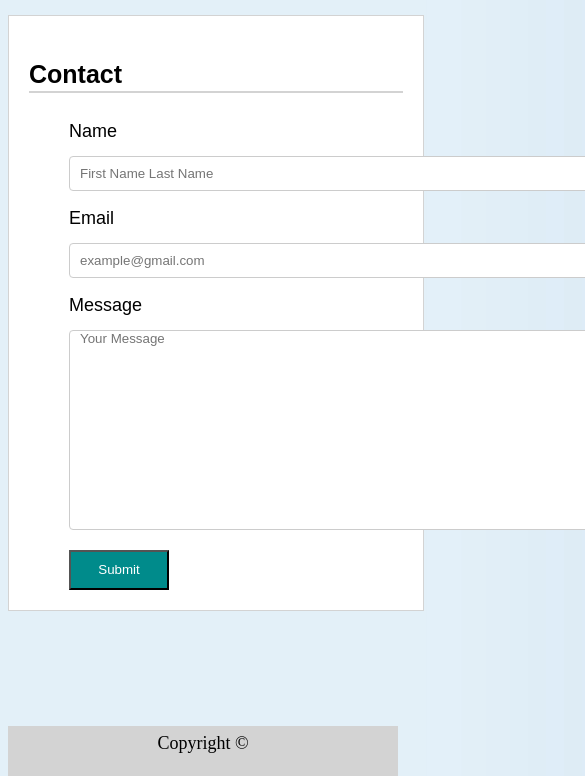
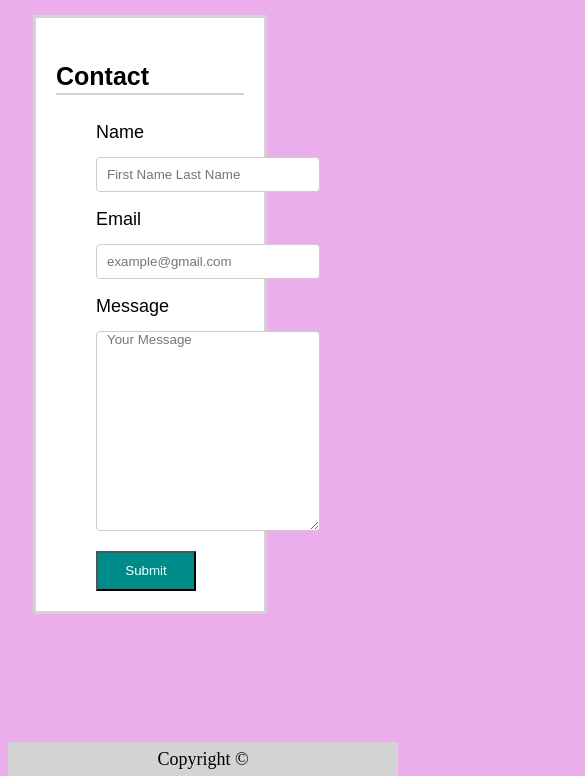
Before and after one commit to kitlingmui/Responsive-Portfolio, a plain HTML site: page contact.html in a window 390 px wide. Shown: the part 68-844 px from the top of the page, 585 px wide, since content can reach past the window. Drawn offline with Linux system fonts and the light colour scheme.

Commit message:
Update files V2

```diff
--- /dev/null
+++ b/assets/css/reset.css
@@ -0,0 +1,142 @@
+/* http://meyerweb.com/eric/tools/css/reset/
+   v2.0 | 20110126
+   License: none (public domain)
+*/
+
+html,
+body,
+div,
+span,
+applet,
+object,
+iframe,
+h1,
+h2,
+h3,
+h4,
+h5,
+h6,
+p,
+blockquote,
+pre,
+a,
+abbr,
+acronym,
+address,
+big,
+cite,
+code,
+del,
+dfn,
+em,
+img,
+ins,
+kbd,
+q,
+s,
+samp,
+small,
+strike,
+strong,
+sub,
+sup,
+tt,
+var,
+b,
+u,
+i,
+center,
+dl,
+dt,
+dd,
+ol,
+ul,
+li,
+fieldset,
+form,
+label,
+legend,
+table,
+caption,
+tbody,
+tfoot,
+thead,
+tr,
+th,
+td,
+article,
+aside,
+canvas,
+details,
+embed,
+figure,
+figcaption,
+footer,
+header,
+hgroup,
+menu,
+nav,
+output,
+ruby,
+section,
+summary,
+time,
+mark,
+audio,
+video {
+
+  /* Positioning */
+  margin: 0;
+  vertical-align: baseline;
+
+  /* Box-model */
+  padding: 0;
+
+  /* Typography */
+  font-size: 100%;
+  font: inherit;
+
+  /* Visual */
+  border: 0;
+
+}
+
+/* HTML5 display-role reset for older browsers */
+article,
+aside,
+details,
+figcaption,
+figure,
+footer,
+header,
+hgroup,
+menu,
+nav,
+section { display: block; }
+
+body { line-height: 1; }
+
+ol,
+ul { list-style: none; }
+
+blockquote,
+q { quotes: none; }
+
+blockquote:before,
+blockquote:after,
+q:before,
+q:after {
+
+  /* Misc */
+  content: '';
+  content: none;
+
+}
+
+table {
+
+  /* Visual */
+  border-collapse: collapse;
+  border-spacing: 0;
+
+}
--- a/assets/css/style.css
+++ b/assets/css/style.css
@@ -27,6 +27,7 @@ h1{
     font-weight: bold;
     font-family: Arial, Helvetica, sans-serif;
     border-bottom: 2px solid lightgray;
+    margin-bottom: 20px;
 }
 
 #masterhead{
@@ -47,51 +48,59 @@ h1{
     width: 150px;
     height: 50px;
     align-content: center;
+    margin-left: 10px;
+    animation-name: changecolor;
+    animation-duration: 4s;
+    animation-iteration-count: infinite;
 }
 
 nav{
     float: right;
     margin-top: 5px;
+    margin-left: 5px;
+    margin-right: 5px;
     font-family: 'Times New Roman', Times, serif;
 }
 
-.container{
-    width: 100%;
-    max-width: 960px;
-    margin: 0 auto;
-    clear: both;
-}
 
 .main-section{
-    float: left;
     width: 100%;
     max-width: 960px;
     padding: 20px;
     margin-top: 25px;
-    margin-bottom: 25x;
+    margin-bottom: 25px;
+    margin-left: 25px;
     background: white;
-    border: 1px solid lightgray;
+    border: 3px solid lightgray;
+    width: 100%;
+}
+
+.col-md-8{
+    align-content: center;
+}
+
+.card{
+    font-weight: bold;
 }
 
 .auth-image{
-    width: 300px;
-    height: auto;
+    max-width: 100%;
     float: left;
     margin-left: 20px;
     margin-right: 20px;
 }
 
 footer{
-    margin-top: 50px;
+    margin-top: 25px;
     bottom: 0;
-    position: absolute;
+    position: fixed;
     padding: 30px, 10px;
     clear: both;
     font-size: 18px;
     text-align: center;
     background:lightgray;
     width: 100%;
-    height: 50px;
+    height: auto;
     font-family: 'Times New Roman', Times, serif;
 }
 
@@ -99,10 +108,10 @@ footer{
 /* Portfolio Style*/
 .work{
     position: relative;
-    float: left;
-    width: 200px;
-    height: 200px;
+    max-width: 100%;
     overflow: auto;
+    display: inline;
+    padding: 50px;
 }
 
 /* Contact */
@@ -128,7 +137,7 @@ input[type=text],
 input[type=email],
 textarea {
     display: block;
-    width: 150%;
+    width: 100%;
 }
 
 textarea{
@@ -151,3 +160,98 @@ textarea{
 #contactform ul{
     margin-bottom: 20px;
 }
+
+.wrapper{
+    max-width: 1024px;
+    width: 100%;
+    margin: 40px, auto;
+    clear: both;
+}
+
+* {
+    box-sizing: border-box;
+}
+
+/* Media */
+/* Width at 980px and below */
+@media screen and (max-width: 980px) {
+    body {
+      background: lightsalmon;
+    }
+
+    .wrapper {
+      /* Box-model */
+      width: auto;
+    }
+
+    .main-section{
+      width: 95.7%;
+      height: auto;
+    }
+
+    label,
+    input[type=text],
+    input[type=email],
+    textarea {
+        display: block;
+        width: 95.7%;
+    }
+
+  }
+
+
+  /* Width at 768px and below */
+  @media screen and (max-width: 768px) {
+    body {
+        background:rgb(144, 253, 144);
+    }
+
+    .wrapper {
+      /* Box-model */
+      width: 100%;
+    }
+
+    .main-section {
+      width: 75%;
+    }
+
+    label,
+    input[type=text],
+    input[type=email],
+    textarea {
+        display: block;
+        width: 60%;
+    }
+
+  }
+
+  /* Width at 640px and below */
+  @media screen and (max-width: 640px) {
+    body {
+        background:rgb(236, 173, 236);
+    }
+
+    .wrapper {
+      /* Box-model */
+      width: auto;
+    }
+
+    .main-section{
+      width: 62.5%;
+    }
+
+    label,
+    input[type=text],
+    input[type=email],
+    textarea {
+        display: block;
+        width: 40%;
+    }
+
+  }
+
+/* Animation */
+@keyframes changecolor {
+  from {background-color: red;}
+  to {background-color: orange;}
+}
--- a/contact.html
+++ b/contact.html
@@ -23,7 +23,7 @@
     </header>
 
 
-    <div id="content" class="container">
+    <div id="content" class="wrapper">
         <section class="main-section">
           <h1>Contact</h1>
           <form id="contactform">
```
Also changed, not shown: index.html (+8 -1 lines), portfolio.html (+1 -2 lines).
